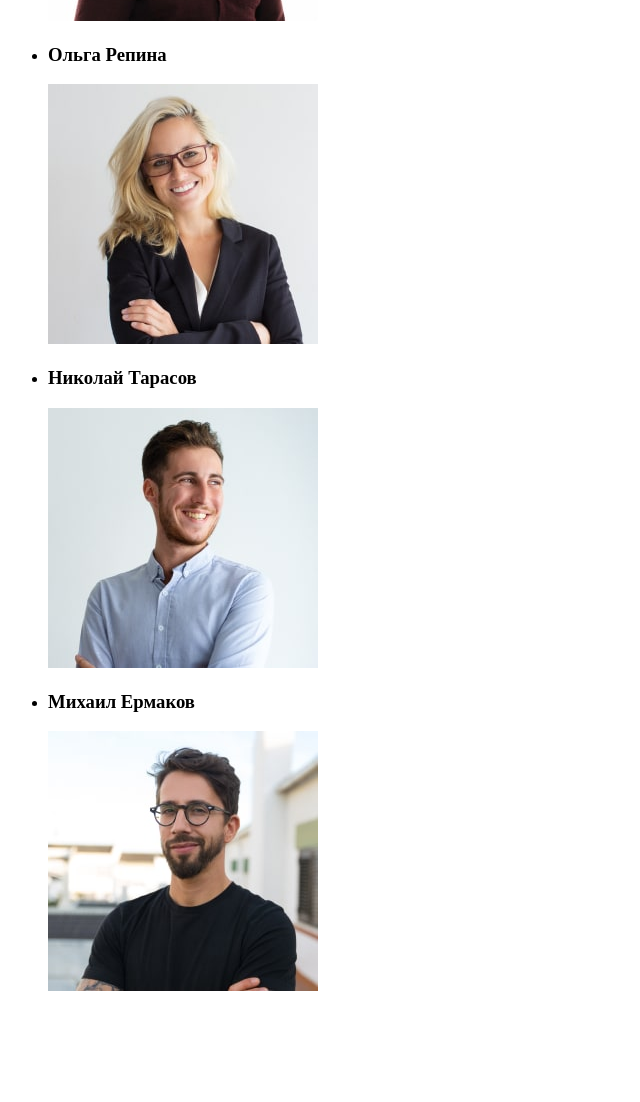
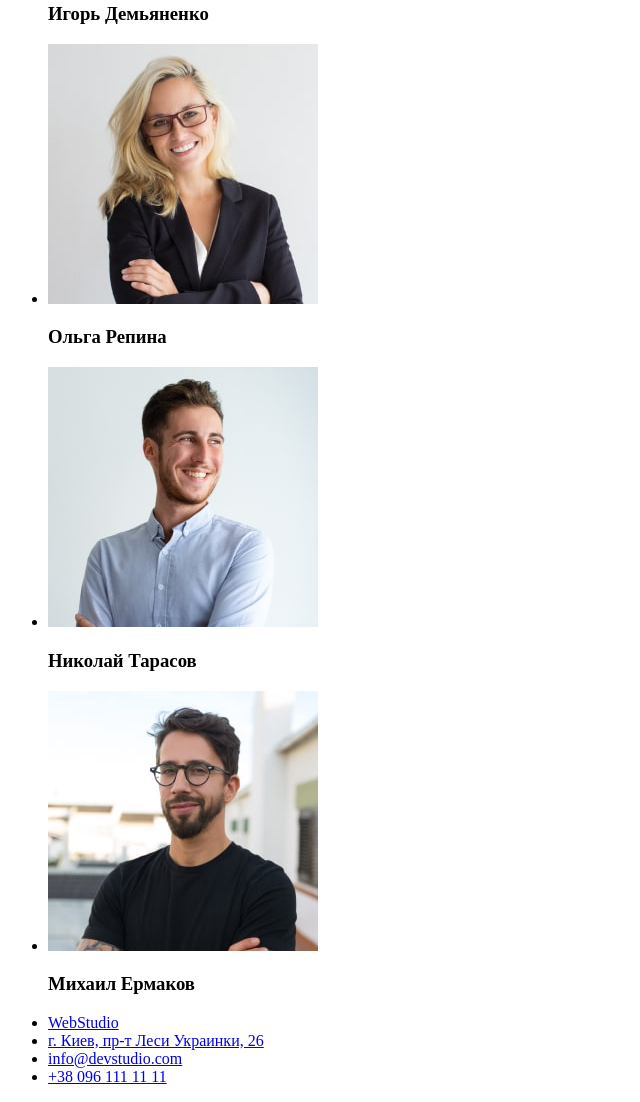
Before and after one commit to yelyzaveta05/goit-markup-hw-01., a plain HTML site: page index.html in a window 1280 px wide. Shown: the part 1835-2937 px from the top of the page, without its empty margins (0-640 px from the left). Before the commit the page ends 2846 px from the top, so only its background shows below. Drawn offline with Linux system fonts and the light colour scheme.

Commit message:
Добавляет футер

```diff
--- a/index.html
+++ b/index.html
@@ -92,35 +92,52 @@
                 <h2>Наша команда</h2>
                 <ul>
                     <li>
-                        <h3>Игорь Демьяненко</h3>
                         <img
                             src="./images/product-designer-min.jpg"
                             alt="фото сотрудника"
                         />
+                        <h3>Игорь Демьяненко</h3>
                     </li>
                     <li>
-                        <h3>Ольга Репина</h3>
                         <img
                             src="./images/frontend-developer-min.jpg"
                             alt="фото сотрудника"
                         />
+                        <h3>Ольга Репина</h3>
                     </li>
                     <li>
-                        <h3>Николай Тарасов</h3>
                         <img
                             src="./images/marketing-min.jpg"
                             alt="фото сотрудника"
                         />
+                        <h3>Николай Тарасов</h3>
                     </li>
                     <li>
-                        <h3>Михаил Ермаков</h3>
                         <img
                             src="./images/ui-designer-min.jpg"
                             alt="фото сотрудника"
                         />
+                        <h3>Михаил Ермаков</h3>
                     </li>
                 </ul>
             </section>
         </main>
+        <footer>
+            <ul>
+                <li><a href="./">WebStudio</a></li>
+                <li>
+                    <a
+                        href="https://goo.gl/maps/bTS4TRT1FzqZBUrDA"
+                        target="_blank"
+                        rel="noopener noreferrer nofollow"
+                        >г. Киев, пр-т Леси Украинки, 26</a
+                    >
+                </li>
+                <li>
+                    <a href="mailto:info@devstudio.com">info@devstudio.com</a>
+                </li>
+                <li><a href="tel:+380961111111 ">+38 096 111 11 11</a></li>
+            </ul>
+        </footer>
     </body>
 </html>
```
